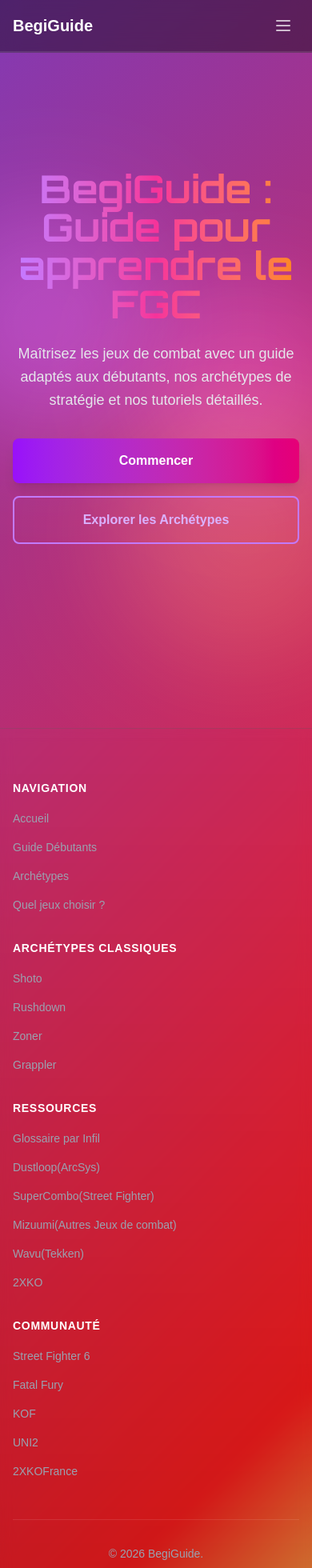
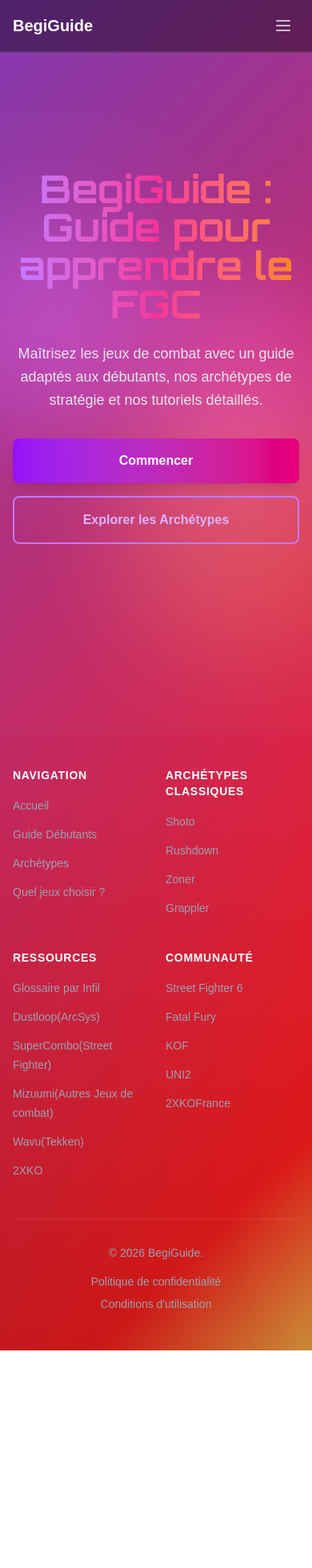
Before and after one commit to ndiayisma/ism-fgc-glossary, a Next.js app: page / in a window 390 px wide. Shown: the top 1960 px of the page at 80% size. After the commit the page ends 1688 px from the top, so only its background shows below. Built offline with nearby package versions, Linux system fonts and the light colour scheme.

Commit message:
Adjustments

```diff
--- a/app/components/Footer.tsx
+++ b/app/components/Footer.tsx
@@ -58,9 +58,9 @@ export default function Footer() {
 
   return (
     <footer className="relative border-t border-white/10 bg-gradient-to-b from-transparent to-black/20 backdrop-blur-sm">
-      <div className="max-w-6xl mx-auto px-4 py-16">
+      <div className="max-w-6xl mx-auto px-4 sm:px-6 py-12 sm:py-16">
         {/* Main Footer Content */}
-        <div className="grid grid-cols-1 md:grid-cols-4 gap-8 mb-12">
+        <div className="grid grid-cols-2 lg:grid-cols-4 gap-x-6 gap-y-10 sm:gap-8 mb-12">
           {/* Brand Section */}
 
 
@@ -94,11 +94,11 @@ export default function Footer() {
         </div>
 
         {/* Bottom Section */}
-        <div className="flex flex-col md:flex-row justify-between items-center gap-4 text-gray-400 text-sm">
+        <div className="flex flex-col sm:flex-row justify-between items-center gap-4 text-gray-400 text-sm text-center">
           <div>
             &copy; {currentYear} BegiGuide.
           </div>
-          <div className="flex gap-6">
+          <div className="flex flex-col sm:flex-row gap-2 sm:gap-6">
             <Link
               href="#"
               className="hover:text-purple-400 transition-colors"
--- a/app/page.tsx
+++ b/app/page.tsx
@@ -29,7 +29,7 @@ export default function Home() {
   ];
 
   return (
-    <div className="min-h-screen overflow-hidden">
+    <div className="min-h-screen overflow-x-hidden">
       {/* Hero Section */}
       <section className="relative min-h-[90vh] flex flex-col items-center justify-center px-4 py-20">
         {/* Animated background elements */}
```
